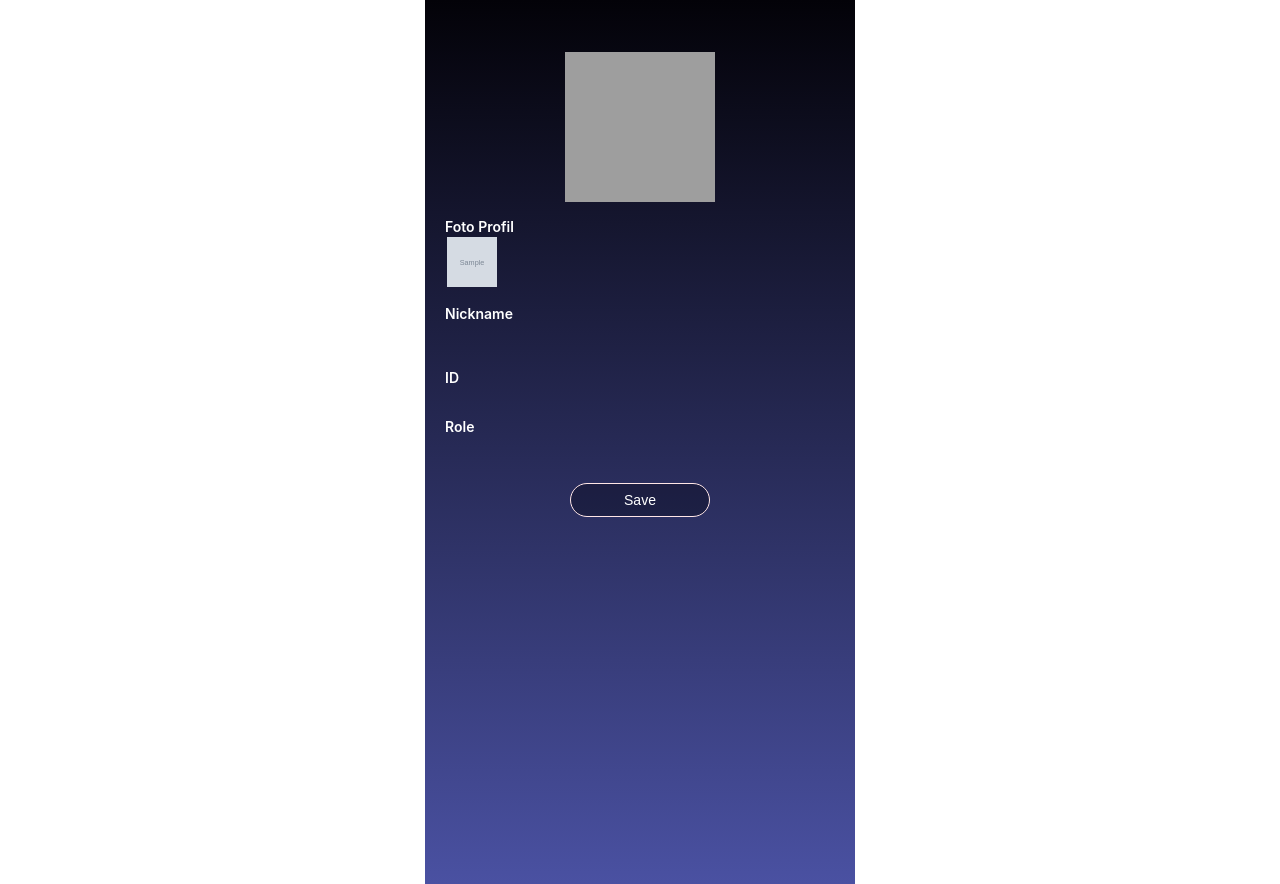
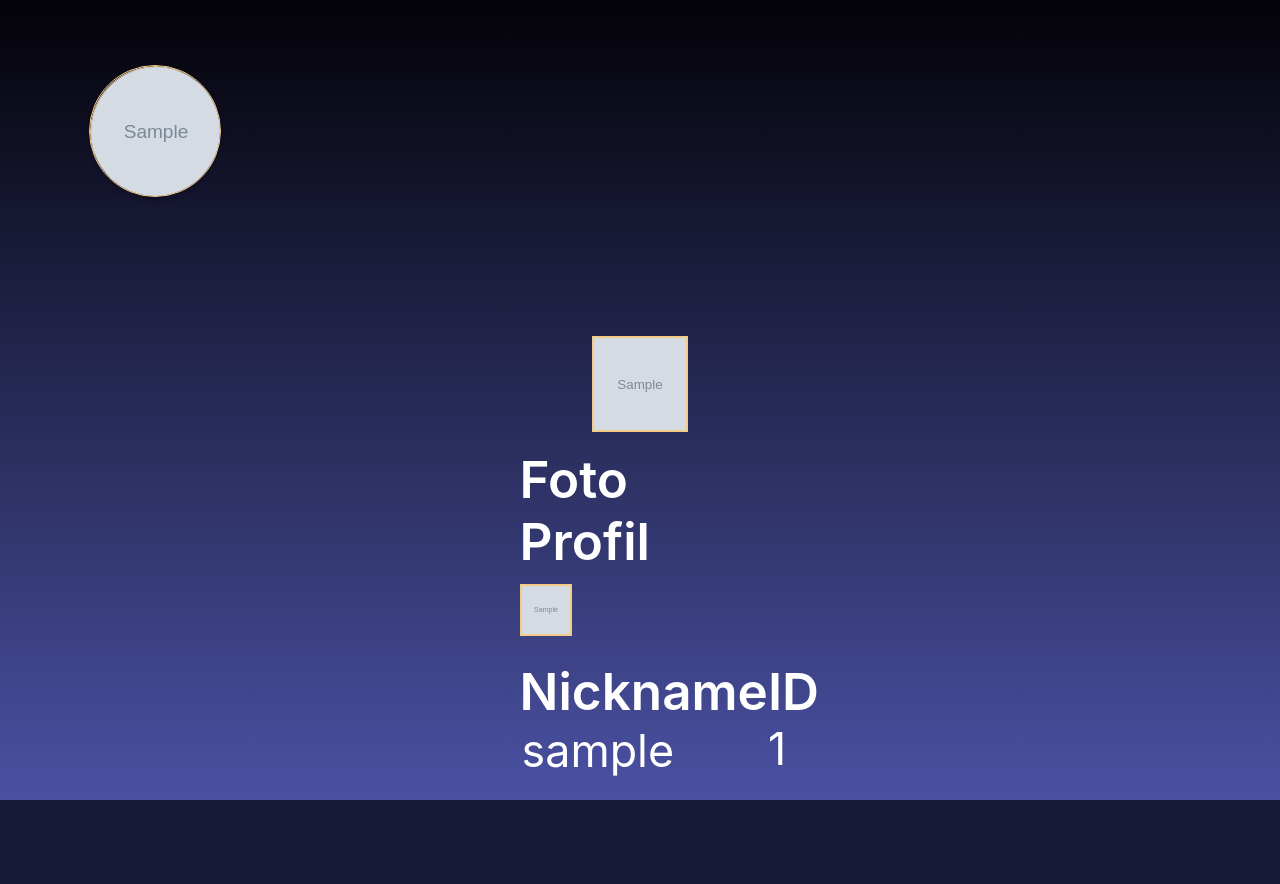
Before and after one commit to ainylestari/Management_live_mabar, a PHP site: page /html/edit-profile.php in a window 1280 px wide. After the commit the page ends 800 px from the top, so only its background shows below. Run offline with PHP 8.4, Linux system fonts and the light colour scheme; the visitor is signed in with stand-in values (Sample User, id 1); tables that the repository leaves empty hold one stand-in row (values such as "Sample post"); grey boxes marked "Sample" are stand-in pictures; data that the repository does not hold is empty; grey boxes are pictures that could not be loaded.

Commit message:
update profile

```diff
--- a/LiveMabar/edit-profile.php
+++ b/LiveMabar/edit-profile.php
@@ -1,31 +1,55 @@
 <?php
 include 'config.php';
-$id_penonton = 123; // Ganti dengan session user login nantinya
+session_start();
 
-// Proses form simpan
+if (!isset($_SESSION['ID_Penonton'])) {
+    header("Location: login.php");
+    exit;
+}
+
+$id_penonton = $_SESSION['ID_Penonton'];
+
 if ($_SERVER['REQUEST_METHOD'] === 'POST') {
     $nickname = mysqli_real_escape_string($conn, $_POST['nickname']);
     $foto_id = intval($_POST['foto_profile']);
 
+    // Validasi foto_id
+    $valid_foto_query = mysqli_query($conn, "SELECT COUNT(*) as cnt FROM foto_profile WHERE id = '$foto_id'");
+    $valid_foto = mysqli_fetch_assoc($valid_foto_query);
+
+    if ($valid_foto['cnt'] > 0) {
+        // Cek apakah akun_game sudah ada
+        $check_query = mysqli_query($conn, "SELECT COUNT(*) as cnt FROM akun_game WHERE ID_Penonton = '$id_penonton'");
+        $check = mysqli_fetch_assoc($check_query);
+
+        if ($check['cnt'] > 0) {
+            // Sudah ada, lakukan update
             mysqli_query($conn, "UPDATE akun_game SET nickname = '$nickname', foto_profile = '$foto_id' WHERE ID_Penonton = '$id_penonton'");
-  header("Location: profile.php");
+        } else {
+            // Belum ada, lakukan insert
+            mysqli_query($conn, "INSERT INTO akun_game (ID_Penonton, nickname, foto_profile) VALUES ('$id_penonton', '$nickname', '$foto_id')");
+        }
+    }
+    header("Location: akun.php");
     exit;
 }
 
-// Ambil data user
 $query = "SELECT a.nickname, p.ID_Penonton, a.foto_profile, f.foto
-          FROM akun_game a
-          JOIN penonton p ON a.ID_Penonton = p.ID_Penonton
+          FROM penonton p
+          LEFT JOIN akun_game a ON p.ID_Penonton = a.ID_Penonton
           LEFT JOIN foto_profile f ON a.foto_profile = f.id
-          WHERE a.ID_Penonton = '$id_penonton'";
-$data = mysqli_fetch_assoc(mysqli_query($conn, $query));
+          WHERE p.ID_Penonton = '$id_penonton'";
+$result = mysqli_query($conn, $query);
+$data = mysqli_fetch_assoc($result);
 
-// Ambil semua gambar untuk pilihan foto
+$nickname = !empty($data['nickname']) ? $data['nickname'] : 'Unknown';
+$foto = !empty($data['foto']) ? "img/{$data['foto']}" : "img/default.png";
+$foto_profile_id = !empty($data['foto_profile']) ? $data['foto_profile'] : 0;
+
 $fotos = mysqli_query($conn, "SELECT * FROM foto_profile");
-
-// Ambil semua role user
 $roles = mysqli_query($conn, "SELECT r.icon FROM user_role ur JOIN role r ON ur.id_role = r.id WHERE ur.ID_Penonton = '$id_penonton'");
 ?>
+
 
 <!DOCTYPE html>
 <html>
@@ -39,31 +63,37 @@ $roles = mysqli_query($conn, "SELECT r.icon FROM user_role ur JOIN role r ON ur.
       margin: 0;
       font-family: 'Inter', sans-serif;
       color: white;
+      background: linear-gradient(180deg, #030208 0%, #4A51A2 100%);
+    }
+    input::placeholder {
+      color: rgba(255, 255, 255, 0.5);
     }
     .container {
-      width: 390px;
-      height: 844px;
+      max-width: 420px;
+      height: 100vh;
+      padding: 25% 7%;
       margin: auto;
-      padding: 20px;
-      position: relative;
-      background: linear-gradient(180deg, #030208 0%, #4A51A2 100%);
+      overflow-y: auto;
+      box-sizing: border-box;
     }
     .profile-img-preview {
-      width: 150px;
-      height: 150px;
+      width: 38%;
+      aspect-ratio: 1 / 1;
       object-fit: cover;
       display: block;
-      margin: 32px auto 16px;
+      margin: 16px auto;
+      border: 2px solid #F3CC8A;
     }
     .foto-options {
       display: flex;
       flex-wrap: wrap;
-      gap: 10px;
+      gap: 8px;
       justify-content: flex-start;
+      margin-top: 12px;
     }
     .foto-options img {
-      width: 50px;
-      height: 50px;
+      width: 20%;
+      aspect-ratio: 1 / 1;
       object-fit: cover;
       border: 2px solid transparent;
       cursor: pointer;
@@ -71,41 +101,54 @@ $roles = mysqli_query($conn, "SELECT r.icon FROM user_role ur JOIN role r ON ur.
     .foto-options img.selected {
       border-color: #F3CC8A;
     }
-    .info-label {
-      font-size: 14px;
-      font-weight: 600;
+    .label-row {
+      display: flex;
+      justify-content: space-between;
+      align-items: center;
+      gap: 10px;
       margin-top: 16px;
     }
-    .info-value {
-      font-size: 13px;
-      margin-top: 4px;
+    .info-label {
+      font-size: 4vw;
+      font-weight: 600;
+      flex: 1;
+    }
+    .info-value, .info-input {
+      font-size: 3.5vw;
       padding: 6px 10px;
-      border-radius: 4px;
+      border-radius: 6px;
       border: none;
-      background: transparent;
+      background: rgba(255, 255, 255, 0.1);
       color: white;
+      flex: 2;
+      box-sizing: border-box;
+      text-align: left;
     }
     .role-display {
       display: flex;
-      gap: 8px;
+      gap: 6px;
+      flex-wrap: wrap;
       margin-top: 8px;
     }
     .role-display img {
-      width: 35px;
-      height: 35px;
+      width: 16%;
+      aspect-ratio: 1 / 1;
+      object-fit: cover;
+      border-radius: 6px;
+      border: 1px solid #F3CC8A;
     }
     .save-btn {
-      margin: 40px auto 0;
       display: block;
-      width: 140px;
-      text-align: center;
+      width: 60%;
+      margin: 20% auto 0;
+      padding: 10px 0;
       background: rgba(0, 1, 14, 0.34);
       border: 1px solid #FFE6E6;
       border-radius: 30px;
-      padding: 8px 0;
-      font-size: 14px;
+      font-size: 4vw;
       color: white;
       cursor: pointer;
+      text-align: center;
     }
     .save-btn:hover {
       background: rgba(255, 255, 255, 0.1);
@@ -113,6 +156,7 @@ $roles = mysqli_query($conn, "SELECT r.icon FROM user_role ur JOIN role r ON ur.
   </style>
 </head>
 <body>
+
 <form method="POST" class="container">
   <!-- Foto profil preview -->
   <img id="preview" src="img/<?php echo $data['foto']; ?>" class="profile-img-preview">
@@ -128,28 +172,37 @@ $roles = mysqli_query($conn, "SELECT r.icon FROM user_role ur JOIN role r ON ur.
   </div>
   <input type="hidden" name="foto_profile" id="fotoInput" value="<?php echo $data['foto_profile']; ?>">
 
-    <!-- Nickname -->
-    <div class="info-label">Nickname</div>
-    <input type="text" name="nickname" value="<?php echo htmlspecialchars($data['nickname']); ?>" class="info-value" required>
+  <div style="display: flex; justify-content: space-between; align-items: flex-start; margin-top: 10%;">
+    <div style="flex-basis: 40%;">
+        <div style="font-size: 4vw; font-weight: 600;">Nickname</div>
+        <div id="nicknameDiv" contenteditable="true" style="font-size: 3.5vw; padding: 2px;">
+            <?php echo htmlspecialchars($data['nickname']); ?>
+        </div>
+    </div>
+    <div style="flex-basis: 40%;">
+        <div style="font-size: 4vw; font-weight: 600;">ID</div>
+        <div style="font-size: 3.5vw;"><?php echo $data['ID_Penonton']; ?></div>
+    </div>
+  </div>
+  <input type="hidden" name="nickname" id="nicknameInput">
 
-    <!-- ID -->
-    <div class="info-label">ID</div>
-    <div class="info-value"><?php echo $data['ID_Penonton']; ?></div>
 
-    <!-- Role -->
-    <div class="info-label">Role</div>
+
+  <div class="info-label" style="margin-top: 10%;">Role</div>
   <div class="role-display">
     <?php while ($role = mysqli_fetch_assoc($roles)) { ?>
       <img src="img/<?php echo $role['icon']; ?>">
     <?php } ?>
   </div>
 
-    <!-- Tombol Simpan -->
   <button type="submit" class="save-btn">Save</button>
 </form>
 
+    <div data-property-1="1" style="width: 10.2%; aspect-ratio: 1 / 1; left: 7%; top: 8.2%; position: absolute; background: rgba(74, 81, 162, 0.30); box-shadow: 0px 4px 4px rgba(0, 0, 0, 0.25); overflow: hidden; border-radius: 50%; outline: 0.5px #F3CC8A solid; outline-offset: -0.5px">
+      <img style="width: 100%; height: 100%; border: 1px #F3CC8A solid; border-radius: 50%;" src="img/<?php echo htmlspecialchars($data['foto']); ?>" />
+    </div>
+
 <script>
-    // JS untuk memilih gambar profil
   const options = document.querySelectorAll('.foto-option');
   const input = document.getElementById('fotoInput');
   const preview = document.getElementById('preview');
@@ -162,6 +215,11 @@ $roles = mysqli_query($conn, "SELECT r.icon FROM user_role ur JOIN role r ON ur.
       preview.src = option.src;
     });
   });
+
+  document.querySelector("form").addEventListener("submit", function() {
+    document.getElementById("nicknameInput").value = document.getElementById("nicknameDiv").innerText.trim();
+  });
 </script>
+
 </body>
 </html>
```
Also changed, not shown: LiveMabar/akun.php (+100 -58 lines). Lines whose indentation alone changed are shown as unchanged.
